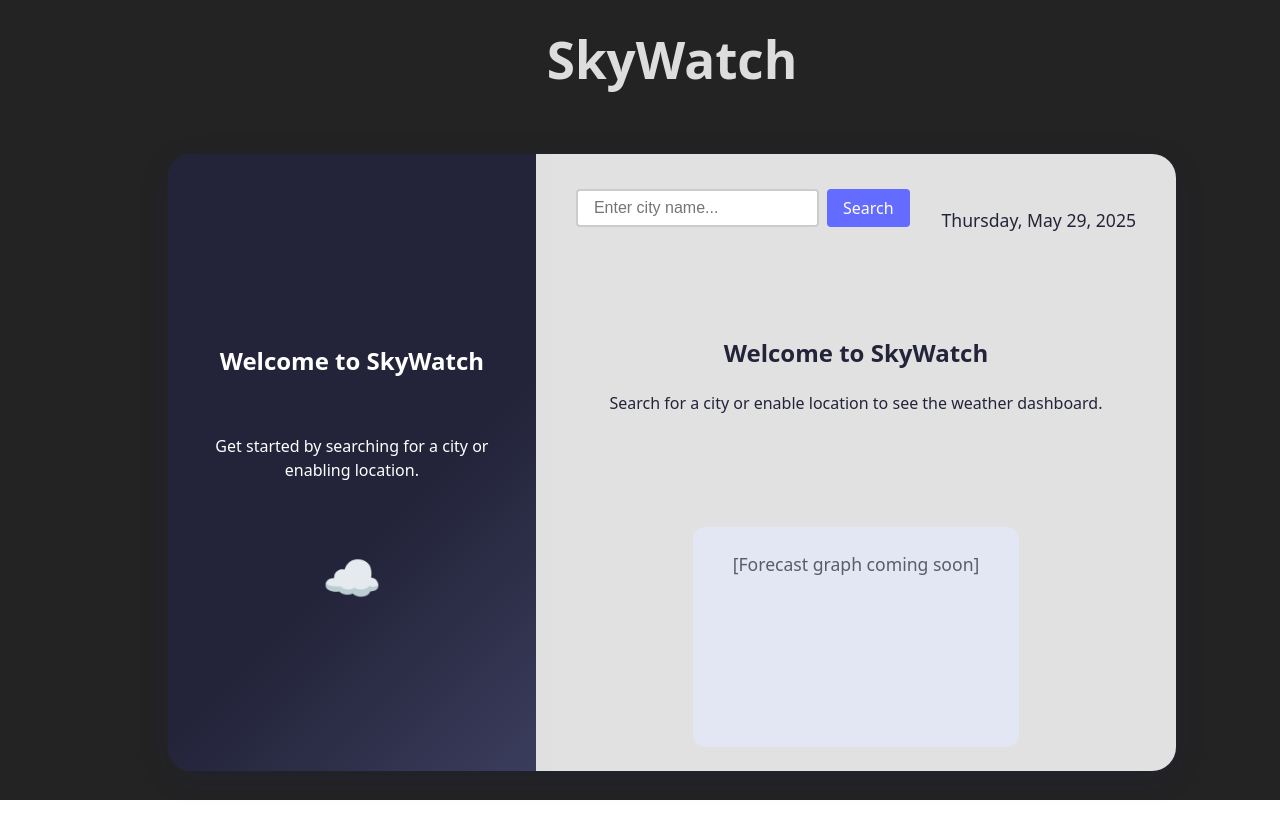
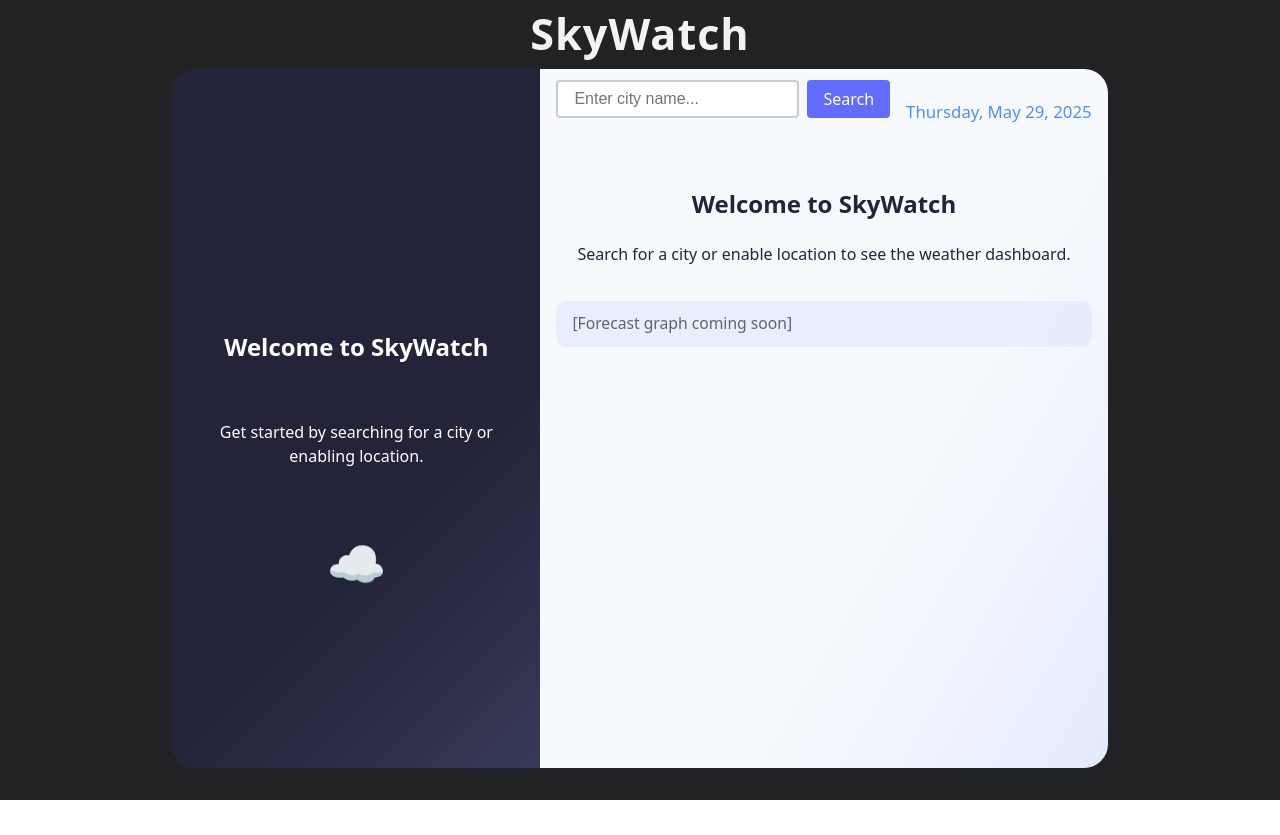
Before and after one commit to Jay254/skywatch-crackaveli, a React (Vite) app: page / in a window 1280 px wide. After the commit the page ends 800 px from the top, so only its background shows below. Built offline with nearby package versions, Linux system fonts and the light colour scheme; no server answers.

Commit message:
Themed UI to 5 day weather forecasting

```diff
--- a/src/App.css
+++ b/src/App.css
@@ -1,29 +1,43 @@
 html, body {
-  height: 100%;
+  height: 100vh;
   margin: 0;
   padding: 0;
   width: 100vw;
+  overflow: hidden;
 }
 
 body {
   min-height: 100vh;
   min-width: 100vw;
   display: flex;
-  justify-content: center;
-  align-items: center;
+  flex-direction: column;
+  justify-content: flex-start;
+  align-items: stretch;
   background: #232323;
   color: #dddddd;
 }
 
 .app {
-  min-height: 0;
-  width: 100%;
-  padding: 2rem;
   display: flex;
   flex-direction: column;
+  height: 100vh;
+  width: 100vw;
+  align-items: stretch;
+  justify-content: flex-start;
+}
+
+.skywatch-title {
+  height: 4.5rem;
+  display: flex;
+  align-items: center;
   justify-content: center;
-  align-items: center;
-  text-align: center;
+  font-size: 2.7rem;
+  font-weight: 800;
+  letter-spacing: 1px;
+  color: #f3f3f3;
+  background: transparent;
+  margin: 0;
+  padding: 0;
 }
 
 .weather-container {
--- a/src/App.jsx
+++ b/src/App.jsx
@@ -81,7 +81,7 @@ function App() {
 
   return (
     <div className="app">
-      <h1>SkyWatch</h1>
+      <div className="skywatch-title">SkyWatch</div>
       <DashboardLayout
         weather={weather}
         forecast={forecast}
--- a/src/components/DashboardLayout.css
+++ b/src/components/DashboardLayout.css
@@ -1,9 +1,9 @@
 .dashboard-layout {
   display: flex;
   flex-direction: row;
-  min-height: 70vh;
+  height: calc(100vh - 4.5rem);
   max-width: 1100px;
-  margin: 2rem auto;
+  margin: 0 auto 2rem auto;
   background: rgba(255,255,255,0.07);
   border-radius: 24px;
   box-shadow: 0 8px 32px 0 rgba(31, 38, 135, 0.10);
@@ -13,7 +13,7 @@
 @media (max-width: 900px) {
   .dashboard-layout {
     flex-direction: column;
-    min-height: 0;
+    height: auto;
     max-width: 98vw;
     margin: 1rem auto;
   }
--- /dev/null
+++ b/src/components/HourlyForecast.css
@@ -0,0 +1,45 @@
+.hourly-forecast {
+  display: flex;
+  gap: 1rem;
+  margin: 1.2rem 0 1rem 0;
+  justify-content: flex-start;
+  overflow-x: auto;
+  padding-bottom: 0.5rem;
+}
+
+.hour-card {
+  background: #f7fafd;
+  border-radius: 18px;
+  box-shadow: 0 2px 8px rgba(31, 38, 135, 0.10);
+  padding: 0.7rem 1rem;
+  min-width: 90px;
+  display: flex;
+  flex-direction: column;
+  align-items: center;
+  gap: 0.2rem;
+  font-size: 1rem;
+  color: #23243a;
+  border: 1px solid #e3eafc;
+}
+
+.hour-time {
+  font-size: 0.95rem;
+  font-weight: 600;
+  margin-bottom: 0.1rem;
+}
+
+.hour-icon {
+  width: 36px;
+  height: 36px;
+  margin: 0.1rem 0;
+}
+
+.hour-temp {
+  font-size: 1.08rem;
+  font-weight: 700;
+}
+
+.hour-rain {
+  font-size: 0.93rem;
+  color: #4f8efc;
+}
--- /dev/null
+++ b/src/components/HourlyForecast.jsx
@@ -0,0 +1,28 @@
+import './HourlyForecast.css'
+
+function HourlyForecast({ forecast }) {
+  if (!forecast || !forecast.list) return null
+  const hours = forecast.list.slice(0, 5)
+
+  return (
+    <div className="hourly-forecast">
+      {hours.map((item, idx) => {
+        const date = new Date(item.dt * 1000)
+        const hour = date.toLocaleTimeString(undefined, { hour: '2-digit', minute: '2-digit' })
+        const iconUrl = `https://openweathermap.org/img/wn/${item.weather[0].icon}@2x.png`
+        const temp = Math.round(item.main.temp)
+        const rain = item.pop ? Math.round(item.pop * 100) : 0
+        return (
+          <div className="hour-card" key={idx}>
+            <div className="hour-time">{hour}</div>
+            <img src={iconUrl} alt={item.weather[0].description} className="hour-icon" />
+            <div className="hour-temp">{temp}°C</div>
+            <div className="hour-rain">🌧️ {rain}%</div>
+          </div>
+        )
+      })}
+    </div>
+  )
+}
+
+export default HourlyForecast
--- a/src/components/MainDashboard.css
+++ b/src/components/MainDashboard.css
@@ -1,78 +1,102 @@
 .main-dashboard {
   flex: 1 1 0;
-  background: rgba(255,255,255,0.85);
-  padding: 2.2rem 2.5rem 1.5rem 2.5rem;
+  background: linear-gradient(120deg, #f7fafd 60%, #e3eafc 100%);
+  padding: 0.7rem 1rem 0.7rem 1rem;
   display: flex;
   flex-direction: column;
   min-width: 0;
-  min-height: 100%;
-  gap: 2rem;
+  min-height: 0;
+  gap: 0.7rem;
+  height: 100%;
+  margin-top: 0;
 }
 
 .main-dashboard-header {
   display: flex;
   align-items: center;
   justify-content: space-between;
-  gap: 2rem;
+  gap: 1rem;
+  position: sticky;
+  top: 0;
+  background: rgba(247,250,253,0.95);
+  z-index: 2;
+  padding-bottom: 0.3rem;
+  flex-shrink: 0;
 }
 
 .main-dashboard-date {
-  font-size: 1.1rem;
-  color: #23243a;
+  font-size: 1.05rem;
+  color: #4f8efc;
+  /* color: #23243a; */
+  font-weight: 500;
+}
+
+.main-dashboard-localtime {
+  font-size: 1.05rem;
+  color: #4f8efc;
+  /* color: #23243a; */
   font-weight: 500;
 }
 
 .main-dashboard-overview {
   display: flex;
-  gap: 1.5rem;
-  margin-bottom: 1.5rem;
+  gap: 0.5rem;
+  margin-bottom: 0.1rem;
+  flex-shrink: 0;
 }
 
 .overview-card {
-  background: linear-gradient(135deg, #a1c4fd 0%, #c2e9fb 100%);
+  background: linear-gradient(135deg, #e3eafc 0%, #a1c4fd 100%);
   color: #23243a;
-  border-radius: 14px;
-  box-shadow: 0 2px 8px rgba(31, 38, 135, 0.08);
-  padding: 1.2rem 1.8rem;
-  font-size: 1.15rem;
+  border-radius: 12px;
+  box-shadow: 0 1px 4px rgba(31, 38, 135, 0.06);
+  padding: 0.4rem 0.7rem;
+  font-size: 0.95rem;
   font-weight: 600;
-  min-width: 120px;
+  min-width: 80px;
   text-align: center;
+  border: 1px solid #e3eafc;
 }
 
 .main-dashboard-empty {
   text-align: center;
   color: #23243a;
-  margin: 2rem 0;
+  margin: 0.5rem 0;
 }
 
 .main-dashboard-forecast-placeholder {
-  margin-top: 2rem;
-  display: flex;
-  justify-content: center;
+  flex: 1 1 0;
+  min-height: 0;
+  max-height: 180px;
+  overflow-y: auto;
 }
 
 .forecast-placeholder {
   background: #e3eafc;
   color: #23243a;
-  border-radius: 12px;
-  padding: 1.5rem 2.5rem;
-  font-size: 1.1rem;
+  border-radius: 10px;
+  padding: 0.7rem 1rem;
+  font-size: 0.98rem;
   opacity: 0.7;
+}
+
+.hourly-forecast {
+  flex-shrink: 0;
 }
 
 @media (max-width: 900px) {
   .main-dashboard {
-    padding: 1.2rem 0.5rem 1rem 0.5rem;
-    gap: 1.2rem;
+    padding: 0.5rem 0.2rem 0.2rem 0.2rem;
+    gap: 0.4rem;
+    max-height: none;
   }
   .main-dashboard-header {
     flex-direction: column;
-    gap: 1rem;
+    gap: 0.5rem;
     align-items: stretch;
   }
   .main-dashboard-overview {
     flex-direction: column;
-    gap: 1rem;
+    gap: 0.5rem;
   }
 }
--- a/src/components/MainDashboard.jsx
+++ b/src/components/MainDashboard.jsx
@@ -8,8 +8,10 @@ import {
     PointElement,
     Tooltip
 } from 'chart.js'
+import { useEffect, useState } from 'react'
 import { Line } from 'react-chartjs-2'
 import CityInput from './CityInput'
+import HourlyForecast from './HourlyForecast'
 import './MainDashboard.css'
 
 ChartJS.register(CategoryScale, LinearScale, PointElement, LineElement, Filler, Tooltip, Legend)
@@ -17,25 +19,62 @@ ChartJS.register(CategoryScale, LinearScale, PointElement, LineElement, Filler,
 function MainDashboard({ weather, forecast, error, onCitySubmit }) {
   const today = new Date().toLocaleDateString(undefined, { weekday: 'long', year: 'numeric', month: 'long', day: 'numeric' })
 
+  // Local time calculation
+  const [localTime, setLocalTime] = useState('')
+  useEffect(() => {
+    if (!weather) return
+    function updateTime() {
+      const now = new Date()
+      const utc = now.getTime() + now.getTimezoneOffset() * 60000
+      const cityTime = new Date(utc + 1000 * (weather.timezone || 0))
+      setLocalTime(cityTime.toLocaleTimeString(undefined, { hour: '2-digit', minute: '2-digit', hour12: true }))
+    }
+    updateTime()
+    const interval = setInterval(updateTime, 60000)
+    return () => clearInterval(interval)
+  }, [weather])
+
   // Prepare chart data if forecast is available
   let chartData, chartOptions
   if (forecast && forecast.list) {
-    const labels = forecast.list.map(item => {
+    // Aggregate by day: get max temp for each day
+    const dayMap = {}
+    forecast.list.forEach(item => {
       const date = new Date(item.dt * 1000)
-      return date.toLocaleString(undefined, { weekday: 'short', hour: '2-digit', hour12: false })
+      const day = date.toLocaleDateString(undefined, { weekday: 'short', month: 'short', day: 'numeric' })
+      if (!dayMap[day] || item.main.temp > dayMap[day]) {
+        dayMap[day] = item.main.temp
+      }
     })
-    const temps = forecast.list.map(item => item.main.temp)
+    const labels = Object.keys(dayMap).slice(0, 7)
+    const temps = Object.values(dayMap).slice(0, 7)
     chartData = {
       labels,
       datasets: [
         {
-          label: 'Temperature (°C)',
+          label: 'Max Temp (°C)',
           data: temps,
           fill: true,
-          backgroundColor: 'rgba(161,196,253,0.3)',
-          borderColor: '#4f8efc',
-          tension: 0.4,
-          pointRadius: 0,
+          backgroundColor: ctx => {
+            const chart = ctx.chart
+            const {ctx: c, chartArea} = chart
+            if (!chartArea) return 'rgba(59,130,246,0.10)'
+            const gradient = c.createLinearGradient(0, chartArea.top, 0, chartArea.bottom)
+            gradient.addColorStop(0, 'rgba(59,130,246,0.18)')
+            gradient.addColorStop(1, 'rgba(59,130,246,0.01)')
+            return gradient
+          },
+          borderColor: '#3b82f6',
+          tension: 0.45,
+          pointRadius: 6,
+          pointBackgroundColor: '#2563eb',
+          pointBorderColor: '#fff',
+          pointHoverRadius: 8,
+          borderWidth: 4,
+          shadowOffsetX: 0,
+          shadowOffsetY: 4,
+          shadowBlur: 8,
+          shadowColor: 'rgba(59,130,246,0.25)'
         }
       ]
     }
@@ -48,11 +87,16 @@ function MainDashboard({ weather, forecast, error, onCitySubmit }) {
       scales: {
         x: {
           grid: { display: false },
-          ticks: { color: '#23243a', font: { weight: 500 } }
+          ticks: {
+            color: '#23243a',
+            font: { weight: 700, size: 16 },
+            maxTicksLimit: 7,
+            autoSkip: false,
+          }
         },
         y: {
-          grid: { color: 'rgba(161,196,253,0.2)' },
-          ticks: { color: '#23243a', font: { weight: 500 } }
+          grid: { color: 'rgba(161,196,253,0.13)' },
+          ticks: { color: '#23243a', font: { weight: 600, size: 14 } }
         }
       }
     }
@@ -62,15 +106,24 @@ function MainDashboard({ weather, forecast, error, onCitySubmit }) {
     <main className="main-dashboard">
       <div className="main-dashboard-header">
         <CityInput onSubmit={onCitySubmit} />
-        <div className="main-dashboard-date">{today}</div>
+        <div className="main-dashboard-date">
+          {today}
+          {weather && localTime && (
+            <span className="main-dashboard-localtime"> | Local time: {localTime}</span>
+          )}
+        </div>
       </div>
       {error && <p className="error-message">{error}</p>}
       {weather ? (
-        <div className="main-dashboard-overview">
-          <div className="overview-card">💨 Wind: {weather.wind.speed} m/s</div>
-          <div className="overview-card">💧 Humidity: {weather.main.humidity}%</div>
-          <div className="overview-card">🧭 Pressure: {weather.main.pressure} hPa</div>
-        </div>
+        <>
+          <div className="main-dashboard-overview">
+            <div className="overview-card">💨 Wind: {weather.wind.speed} m/s</div>
+            <div className="overview-card">💧 Humidity: {weather.main.humidity}%</div>
+            <div className="overview-card">🧭 Pressure: {weather.main.pressure} hPa</div>
+            <div className="overview-card">🌡️ Feels Like: {Math.round(weather.main.feels_like)}°C</div>
+          </div>
+          <HourlyForecast forecast={forecast} />
+        </>
       ) : (
         <div className="main-dashboard-empty">
           <h2>Welcome to SkyWatch</h2>
--- a/src/components/Sidebar.css
+++ b/src/components/Sidebar.css
@@ -10,6 +10,9 @@
   justify-content: flex-start;
   gap: 2rem;
   box-shadow: 2px 0 16px 0 rgba(31, 38, 135, 0.10);
+  height: 100%;
+  min-height: 0;
+  overflow: hidden;
 }
 
 .sidebar-empty {
@@ -56,5 +59,6 @@
     width: 100%;
     align-items: center;
     padding: 1.2rem 0.5rem 1rem 0.5rem;
+    height: auto;
   }
 }
```
Also changed, not shown: src/components/WeatherHighlights.css (added, +24 -0 lines), src/components/WeatherHighlights.jsx (added, +29 -0 lines).
